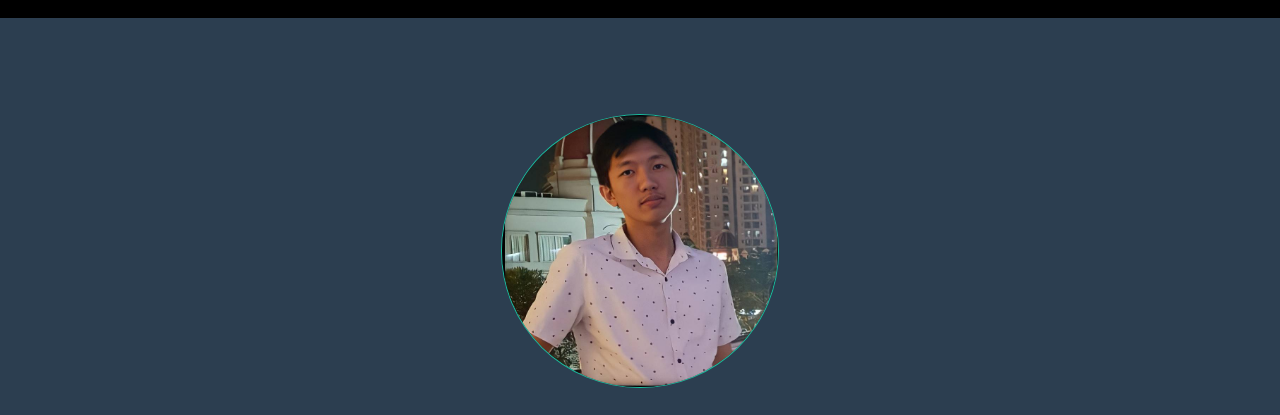
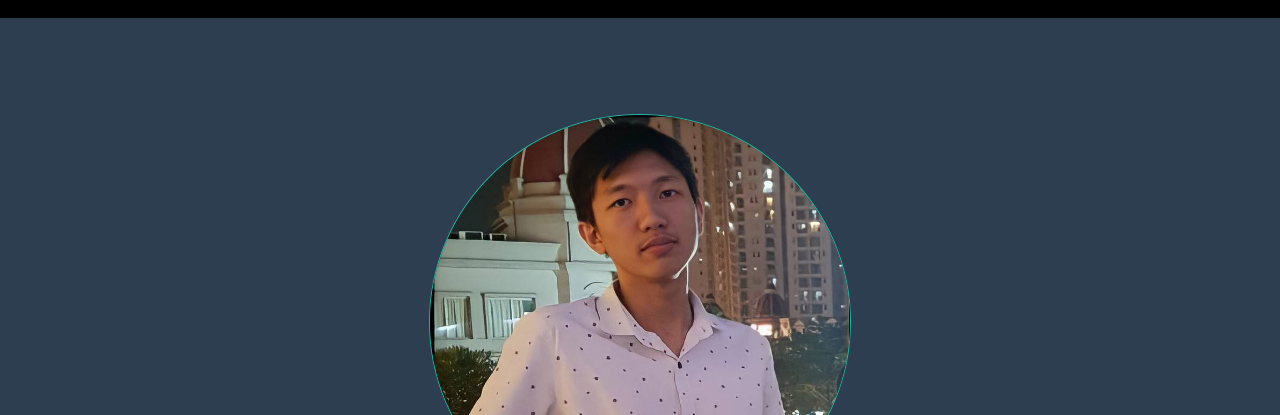
Before and after one commit to AaronEvan/AaronEvan.github.io, a plain HTML site: page index.html in a window 1280 px wide. Shown: the part 88-503 px from the top of the page. Drawn offline with nearby package versions, Linux system fonts and the light colour scheme.

Commit message:
change image width to 38%

```diff
--- a/index.html
+++ b/index.html
@@ -27,7 +27,7 @@
         </div>
     </nav>
     <header class="bg-secondary masthead bg-primary text-white text-center">
-        <div class="container"><img class="img-fluid border rounded-circle border-primary d-block mx-auto mb-5 w-25" src="assets/img/foto.jpg">
+        <div class="container"><img class="img-fluid border rounded-circle border-primary d-block mx-auto mb-5" style="width: 38%!important;" src="assets/img/foto.jpg">
             <h1>Aaron Evan</h1>
             <hr class="star-light"><div class="caption v-middle text-center">
             <h2 class="d-inline">I'm </h2>
@@ -241,7 +241,6 @@
     <script src="assets/bootstrap/js/bootstrap.min.js"></script>
     <script src="https://cdnjs.cloudflare.com/ajax/libs/jquery-easing/1.4.1/jquery.easing.min.js"></script>
     <script src="assets/js/freelancer.js"></script>
-    <script src="assets/js/Animated-Typing-With-Blinking.js"></script>
 </body>
 
 </html>
```
